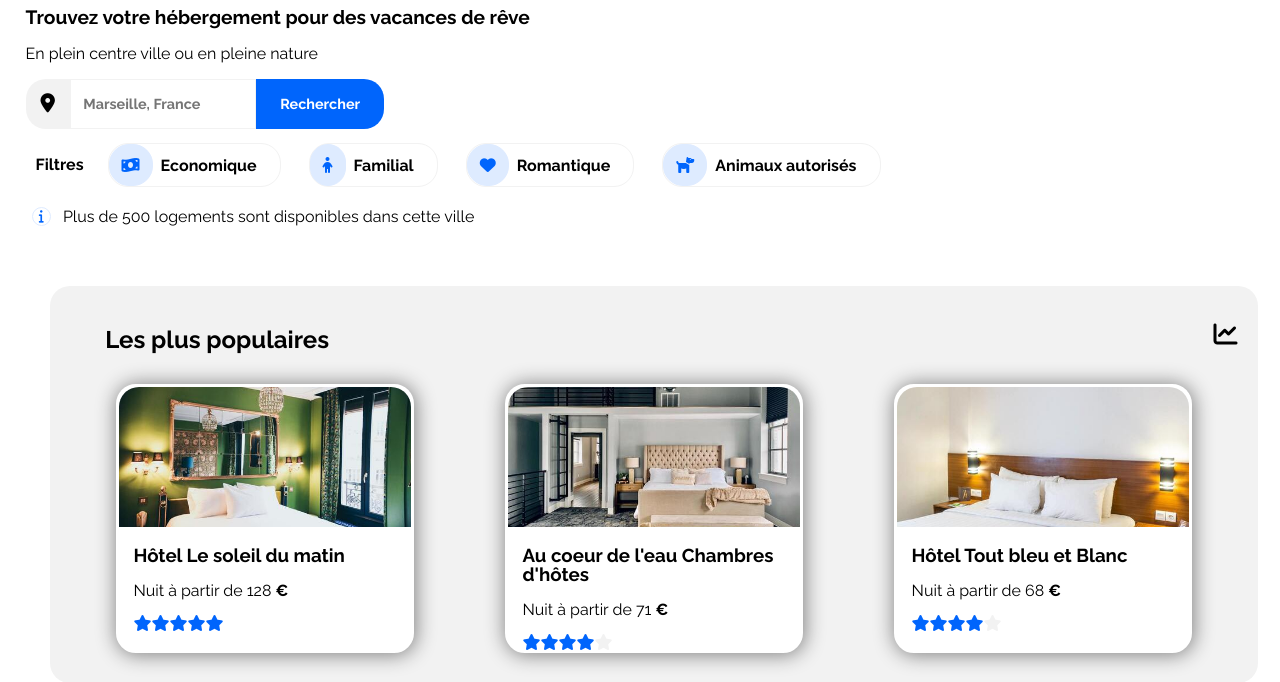
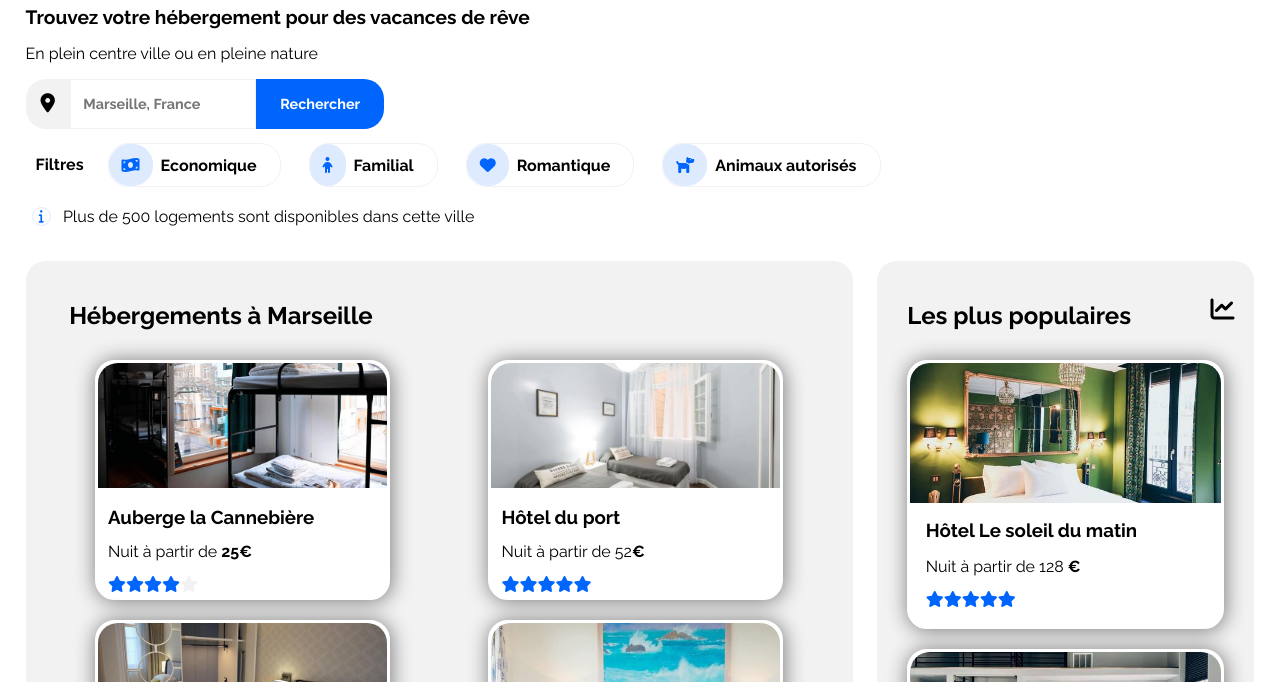
Before and after one commit to Chantalak/AKODOChantal_2_02012021, a plain HTML site: page Projet 2 - Reservia/index.html in a window 1280 px wide. Shown: the part 118-800 px from the top of the page. Drawn offline with Linux system fonts and the light colour scheme.

Commit message:
Modification breakpoints

```diff
--- a/Projet 2 - Reservia/style.css
+++ b/Projet 2 - Reservia/style.css
@@ -261,7 +261,7 @@ figcaption i
     border: 3px solid white;
     border-radius: 20px;
     box-shadow: 1px 1px 20px 1px grey;
-    line-height: 7px;
+    line-height: 1em;
     background-color: white;
     margin: 10px;
 }
@@ -452,7 +452,7 @@ figcaption i
 
 /*breakpoints*/
 
-@media (min-width: 376px) and (max-width: 575.98px)
+@media (min-width: 376px) and (max-width: 705px)
 {
     /*body*/
     *
@@ -652,7 +652,7 @@ figcaption i
     }
 }
 
-@media (min-width: 575.98px) and (max-width: 991.98px)
+@media (min-width: 705px) and (max-width: 992px)
 {
      /*body*/
     *
@@ -750,54 +750,22 @@ figcaption i
     }
 }
 
-@media (min-width: 991.98px) and (max-width: 1374.98px)
+@media (min-width: 992px) and (max-width: 1405px)
 {
-    /*section 1*/
-    #bloc
-    {
-        display: flex;
-        flex-direction: column-reverse;
-    }
-
-      /*hebergments*/
+    /*hébergements*/
     #conteneur a
     {
-        display: block;
-    }
-
-    #parent
-    {
-        background-color: #ffffff;
-        width: 100%;
-    }
-
-    #parent img
-    {
-        width: 100%;
-        margin: 0%;
+        width: 40%;
     }
 
     /*populaires*/
-    #parent1
+    .children1
     {
-        width: 95%;
-        margin: 2%;
+        display: flex;
+        flex-direction: column;
     }
 
-    #conteneur1
-    {
-        display: flex;
-        flex-flow: row wrap;
-        justify-content: space-around;
-    }
-
-    .children1
-    {
-        flex-direction: column;
-        width: 25%;
-    }
-
-    #conteneur1 img
+    #parent1 img
     {
         width: 100%;
         border-radius: 20px 20px 0 0;
```
